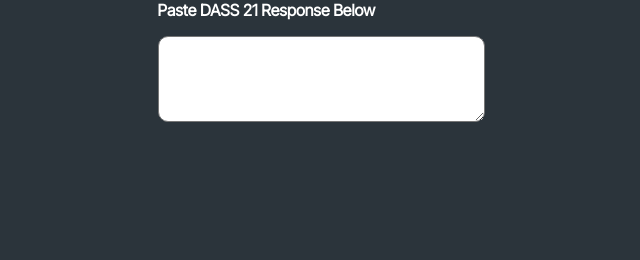
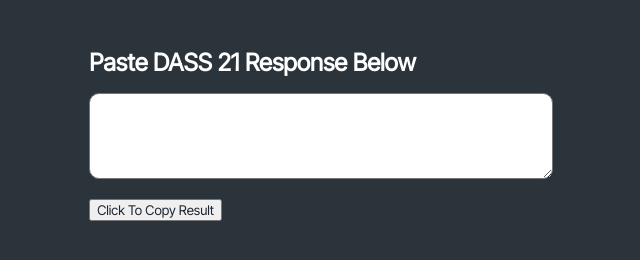
Before and after one commit to callumskilling/111.014_apphost, a plain HTML site: page assessments/dass_21/dass_21.html in a window 1280 px wide. Shown: the whole page, without its empty margins (322-962 px from the left). Drawn offline with Linux system fonts and the light colour scheme.

Commit message:
added click to copy button

```diff
--- a/assessments/dass_21/dass_21.css
+++ b/assessments/dass_21/dass_21.css
@@ -3,14 +3,22 @@
 * {
     color: white;
     font-family: 'Inter Tight', sans-serif;
-    margin: 0;
 }
 
 body {
+    margin: 3rem;
     background: #2b343b;
     display: flex;
-    height: 100%;
     justify-content: center;
+    align-items: center;
+}
+
+label {
+    font-size: 1.5rem;
+}
+
+button {
+    color: #1c2333;
 }
 
 .main {
@@ -27,5 +35,4 @@ body {
     margin-top: 1rem;
     margin-bottom: 1rem;
     width:100%;
-    max-width: 600px;
 }
--- a/assessments/dass_21/dass_21.html
+++ b/assessments/dass_21/dass_21.html
@@ -13,7 +13,8 @@
             <br>
             <textarea class="inputArea" id="response" name="response" rows="5" cols="40" onkeyup="dass(this.value)"
                 onclick="dass(this.value)"></textarea>
-            <p id="displayResult"></p>
+                <button id="resultCopy" onClick="copyResult()">Click To Copy Result</button>
+                <p id="displayResult"></p>
         </form>
     </div>
 
--- a/assessments/dass_21/dass_21.js
+++ b/assessments/dass_21/dass_21.js
@@ -1,3 +1,8 @@
+const copyResult = () => {
+    const result = document.getElementById("displayResult").innerHTML.split('<br>').join('\n');
+    navigator.clipboard.writeText(result)
+}
+
 const dass = (input) => {
     //Input Error Checking, control flow starts with some helpful messages to user as what could be wrong with their input rather than unhelpful generic message
     const length = input.length;
--- a/assessments/dass_42/dass_42.css
+++ b/assessments/dass_42/dass_42.css
@@ -6,11 +6,19 @@
 }
 
 body {
+    margin: 3rem;
     background: #2b343b;
     display: flex;
-    height: 100%;
     justify-content: center;
     align-items: center;
+}
+
+label {
+    font-size: 1.5rem;
+}
+
+button {
+    color: #1c2333;
 }
 
 .main {
--- a/assessments/dass_42/dass_42.js
+++ b/assessments/dass_42/dass_42.js
@@ -1,3 +1,8 @@
+const copyResult = () => {
+    const result = document.getElementById("displayResult").innerHTML.split('<br>').join('\n');
+    navigator.clipboard.writeText(result)
+}
+
 const dass = (input) => {
     //Input Error Checking, control flow starts with some helpful messages to user as what could be wrong with their input rather than unhelpful generic message
     const length = input.length;
```
Also changed, not shown: assessments/dass_42/dass_42.html (+2 -1 lines), 1 other file.
